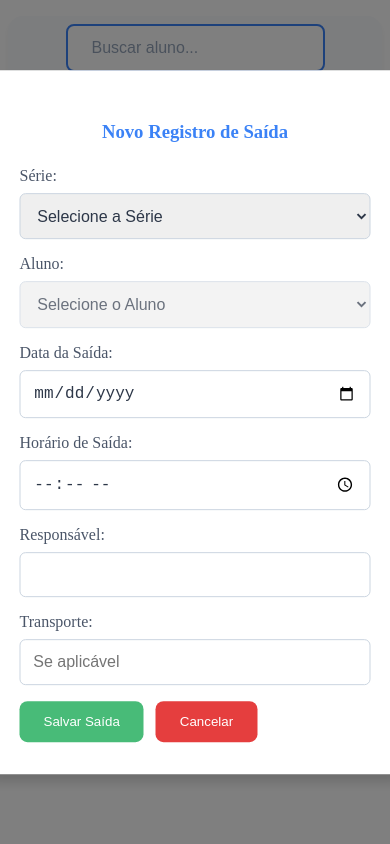
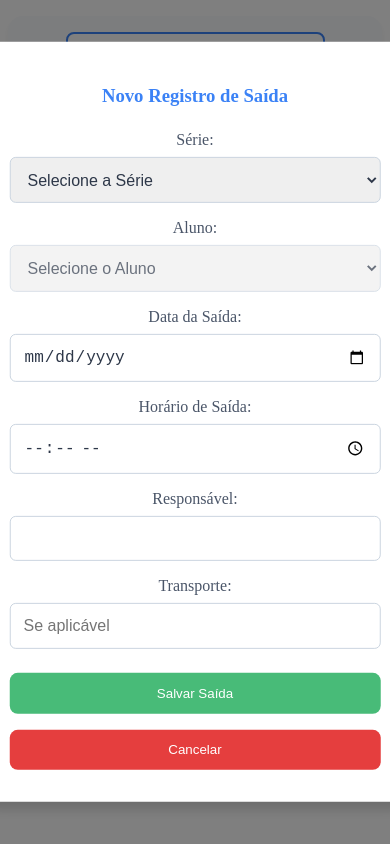
Before and after one commit to arthurunivesp/app-escola, a website: page apps/saida-aluno.html in a window 390 px wide. Both pictures are taken after a click on the button "Novo Registro". Drawn offline with nearby package versions, Linux system fonts and the light colour scheme.

Commit message:
Correções de responsividade para botões no celular

```diff
--- a/css/saida.css
+++ b/css/saida.css
@@ -10,7 +10,7 @@
 .saida-search {
     display: flex;
     gap: 1rem;
-    margin-bottom: 1rem; /* Espaçamento adicional entre os elementos */
+    margin-bottom: 2.5rem;
 }
 
 .saida-input {
@@ -124,13 +124,16 @@
     top: 50%;
     left: 50%;
     transform: translate(-50%, -50%);
+    width: 90%; /* Amplo no celular */
+    max-width: 400px; /* Largura máxima para telas maiores */
     background: white;
     padding: 2rem;
+    box-shadow: 0 8px 12px rgba(0,0,0,0.15);
     border-radius: 10px;
-    box-shadow: 0 8px 12px rgba(0,0,0,0.15);
     z-index: 1000;
-    width: 90%;
-    max-width: 500px;
+    display: flex;
+    flex-direction: column;
+    align-items: center; /* Centraliza os botões no modal */
 }
 
 .modal-registro h3 {
@@ -169,7 +172,8 @@
     cursor: pointer;
     font-weight: 500;
     transition: background-color 0.2s ease;
-    margin-right: 0.5rem;
+    margin: 0.5rem 0; /* Espaçamento entre botões */
+    width: 100%; /* Garante largura total no celular */
 }
 
 .modal-registro button#cancelar-saida {
@@ -178,10 +182,6 @@
 
 .modal-registro button:hover {
     opacity: 0.9;
-}
-
-.modal-registro button:last-child {
-    margin-right: 0;
 }
 
 /* Overlay para o modal */
@@ -199,27 +199,29 @@
 @media (max-width: 768px) {
     .saida-search {
         flex-direction: column;
-        align-items: center; /* Alinha ao centro no celular */
+        align-items: center;
+        gap: 0.5rem;
     }
 
     .saida-btn-registro {
         width: 100%;
-        font-size: 0.9rem; /* Ajusta a fonte para telas menores */
+        font-size: 0.9rem;
     }
 
     .saida-info {
         grid-template-columns: 1fr;
     }
+
+    .modal-registro {
+        padding: 1.5rem;
+        width: 95%;
+    }
 }
 
-@media (max-width: 480px) {
-    .saida-container {
-        padding: 0.5rem;
-    }
-    .saida-btn-registro {
-        font-size: 0.8rem;
-        padding: 0.5rem 1rem;
-    }
+/* Feedback de Interação */
+button:active {
+    transform: scale(0.98);
+    opacity: 0.8;
 }
 
 .saida-acoes button {
```
